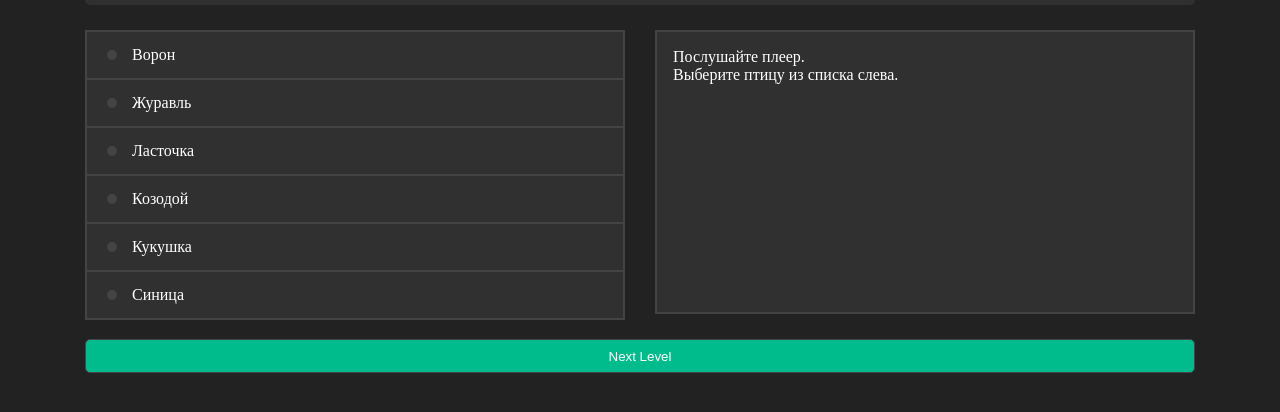
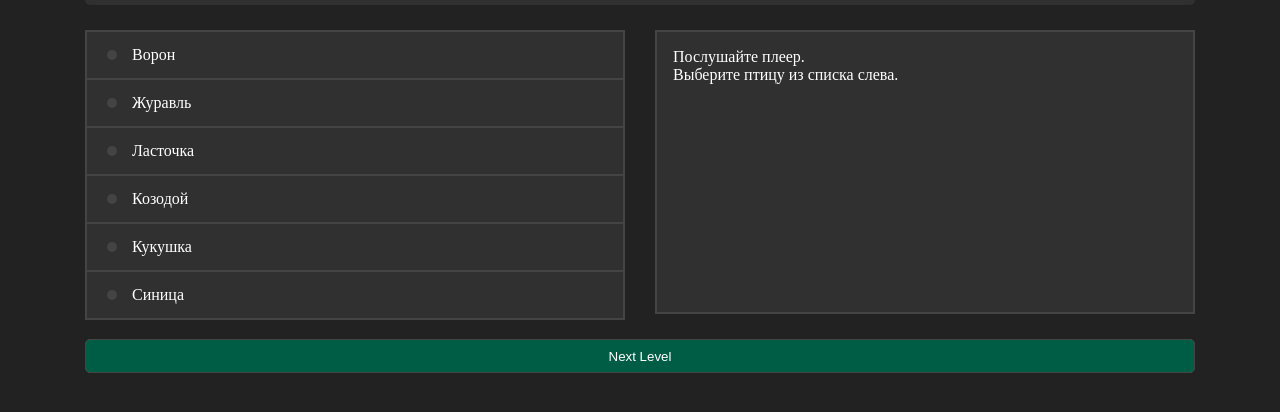
Before and after one commit to Sykpen/SongBird, a React app in the folder sykpyn-songbird/: page / in a window 1280 px wide. Shown: the part 318-730 px from the top of the page. Built offline with nearby package versions, Linux system fonts and the light colour scheme.

Commit message:
feat: add inactive button state

```diff
--- a/sykpyn-songbird/src/Components/Button/Button.css
+++ b/sykpyn-songbird/src/Components/Button/Button.css
@@ -20,6 +20,25 @@
   box-shadow: 0 0 0 60px rgba(0, 0, 0, 0.3) inset;
 }
 
+.button_unclickable {
+  display: inline-block;
+  width: 100vw;
+  max-width: 1110px;
+  height: 34px;
+  line-height: 34px;
+  vertical-align: middle;
+  text-align: center;
+  text-decoration: none;
+  color: #fff;
+  background-color: #00bc8c;
+  outline: none;
+  border-radius: 5px;
+  border: 1px solid #444444;
+  margin-top: 25px;
+  box-shadow: 0 0 0 60px rgba(0, 0, 0, 0.5) inset;
+  pointer-events: none;
+}
+
 @media all and (max-width: 1200px) {
   .button {
     width: 100%;
--- a/sykpyn-songbird/src/Components/Button/Button.js
+++ b/sykpyn-songbird/src/Components/Button/Button.js
@@ -26,10 +26,10 @@ class NextButton extends Component {
     startNewGame();
   }
   render() {
-    const { gameEnd } = this.props;
+    const { gameEnd, rightAnswerDone } = this.props;
     return (
       <button
-        className="button"
+        className={rightAnswerDone ? "button" : "button_unclickable"}
         onClick={() => {
           gameEnd ? this.restartGame() : this.processNextLevel();
         }}
--- a/sykpyn-songbird/src/Components/GameScreen/GameScreen.js
+++ b/sykpyn-songbird/src/Components/GameScreen/GameScreen.js
@@ -20,6 +20,7 @@ class GameScreen extends Component {
     this.updateRightAnswerId = this.updateRightAnswerId.bind(this);
     this.updateClickCounter = this.updateClickCounter.bind(this);
     this.refreshClickCounter = this.refreshClickCounter.bind(this);
+
   }
 
   generateWinningNumber() {
@@ -71,6 +72,8 @@ class GameScreen extends Component {
       updateScore,
       gameEnd,
       startNewGame,
+      rightAnswerDone,
+      rightAnswerIndicate
     } = this.props;
     const { clickCounter } = this.state;
     const birdData = data[currentPosition];
@@ -101,6 +104,7 @@ class GameScreen extends Component {
                     clickCounter={clickCounter}
                     showGameZone={showGameZone}
                     showInfoZone={showInfoZone}
+                    rightAnswerIndicate={rightAnswerIndicate}
                   />
                   {showMockInfoZone ? (
                     <InfoMock />
@@ -122,6 +126,7 @@ class GameScreen extends Component {
               refreshClickCounter={this.refreshClickCounter}
               gameEnd={gameEnd}
               startNewGame={startNewGame}
+              rightAnswerDone={rightAnswerDone}
             />
           </div>
         </div>
--- a/sykpyn-songbird/src/Components/Main/Main.js
+++ b/sykpyn-songbird/src/Components/Main/Main.js
@@ -14,6 +14,7 @@ class Main extends Component {
       showMockGameZone: true,
       showMockInfoZone: true,
       score: 0,
+      rightAnswerDone: false,
     };
     this.updateCounter = this.updateCounter.bind(this);
     this.updatePosition = this.updatePosition.bind(this);
@@ -22,6 +23,7 @@ class Main extends Component {
     this.showInfoZone = this.showInfoZone.bind(this);
     this.updateScore = this.updateScore.bind(this);
     this.startNewGame = this.startNewGame.bind(this);
+    this.rightAnswerIndicate = this.rightAnswerIndicate.bind(this);
   }
 
   updateCounter() {
@@ -35,11 +37,19 @@ class Main extends Component {
         ...state,
         showMockGameZone: true,
         showMockInfoZone: true,
+        rightAnswerDone: false,
       }));
     }
     this.setState((state) => ({
       ...state,
       questionNumber: newState.questionNumber,
+    }));
+  }
+
+  rightAnswerIndicate() {
+    this.setState((state) => ({
+      ...state,
+      rightAnswerDone: true,
     }));
   }
 
@@ -94,6 +104,7 @@ class Main extends Component {
       showMockGameZone,
       showMockInfoZone,
       score,
+      rightAnswerDone,
     } = this.state;
     return (
       <GameScreen
@@ -111,6 +122,8 @@ class Main extends Component {
         score={score}
         updateScore={this.updateScore}
         startNewGame={this.startNewGame}
+        rightAnswerIndicate={this.rightAnswerIndicate}
+        rightAnswerDone={rightAnswerDone}
       />
     );
   }
--- a/sykpyn-songbird/src/Components/OptionsBlock/OptionsBlock.js
+++ b/sykpyn-songbird/src/Components/OptionsBlock/OptionsBlock.js
@@ -13,6 +13,7 @@ class OptionsBlock extends Component {
       clickCounter,
       showGameZone,
       showInfoZone,
+      rightAnswerIndicate,
     } = this.props;
     const rows = [];
     const numberOfAnswers = birdNames.length - 1;
@@ -30,6 +31,7 @@ class OptionsBlock extends Component {
           clickCounter={clickCounter}
           showGameZone={showGameZone}
           showInfoZone={showInfoZone}
+          rightAnswerIndicate={rightAnswerIndicate}
         />
       );
     });
--- a/sykpyn-songbird/src/Components/OptionsBlock/OptionsblockItem/OptionsBlockItem.js
+++ b/sykpyn-songbird/src/Components/OptionsBlock/OptionsblockItem/OptionsBlockItem.js
@@ -41,12 +41,14 @@ class OptionsBlockItem extends Component {
         updateScore,
         showGameZone,
         showInfoZone,
+        rightAnswerIndicate,
       } = this.props;
       let amountOfUpdate = numberOfAnswers - clickCounter;
       updateScore(Math.max(amountOfUpdate, 0));
       this.playAudio(this.state.winSound);
       showGameZone();
       showInfoZone();
+      rightAnswerIndicate();
       return;
     }
     this.props.showInfoZone();
```
